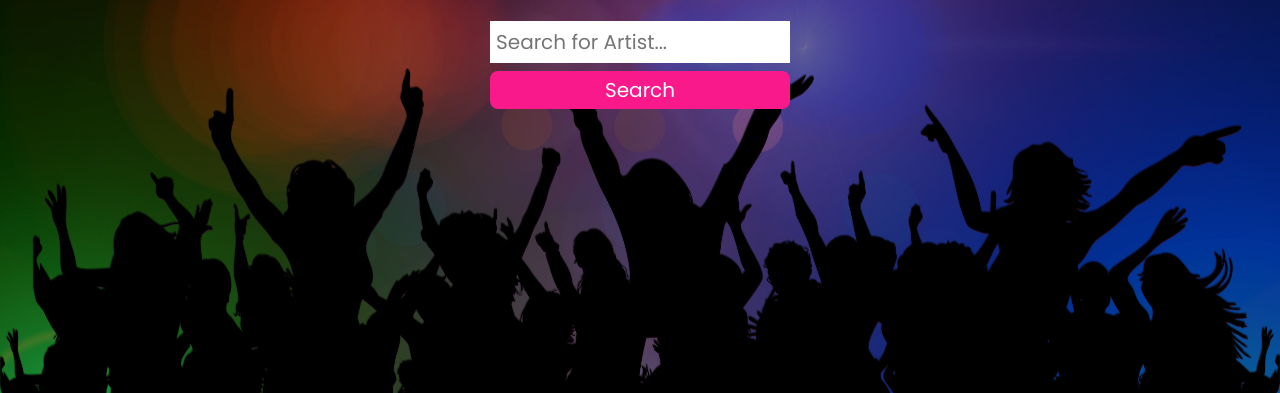
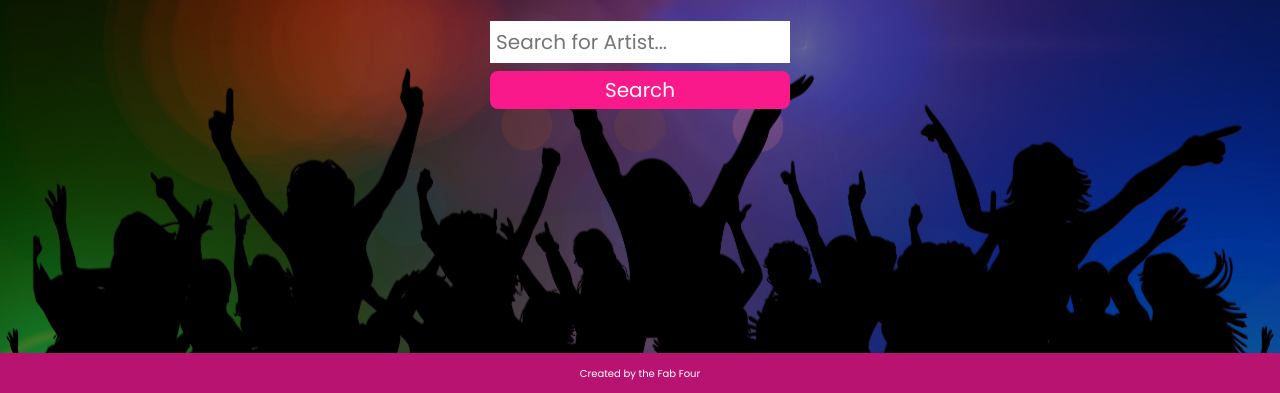
Before and after one commit to SeanMH8911/Music-Genie, a plain HTML site: page index.html in a window 1280 px wide. Shown: the part 407-800 px from the top of the page. Drawn offline with nearby package versions, Linux system fonts and the light colour scheme.

Commit message:
add footer

```diff
--- a/css/style.css
+++ b/css/style.css
@@ -303,3 +303,11 @@ p {
   }
 }
 /* loading element end */
+
+/* footer */
+.footer {
+  background-color: #b91372;
+  height: 5vh;
+  color: white;
+  font-size: 10px;
+}
--- a/index.html
+++ b/index.html
@@ -100,6 +100,11 @@
         </div>
     </div>
 
+    <footer class="footer d-flex align-items-center justify-content-center fixed-bottom">
+        <p>Created by the Fab Four</p>
+
+    </footer>
+
     <!-- DayJs Script -->
     <script src="https://cdn.jsdelivr.net/npm/dayjs@1/dayjs.min.js"></script>
     <!-- Bootstrap Script -->
```
Also changed, not shown: favourites.html (+3 -0 lines).
